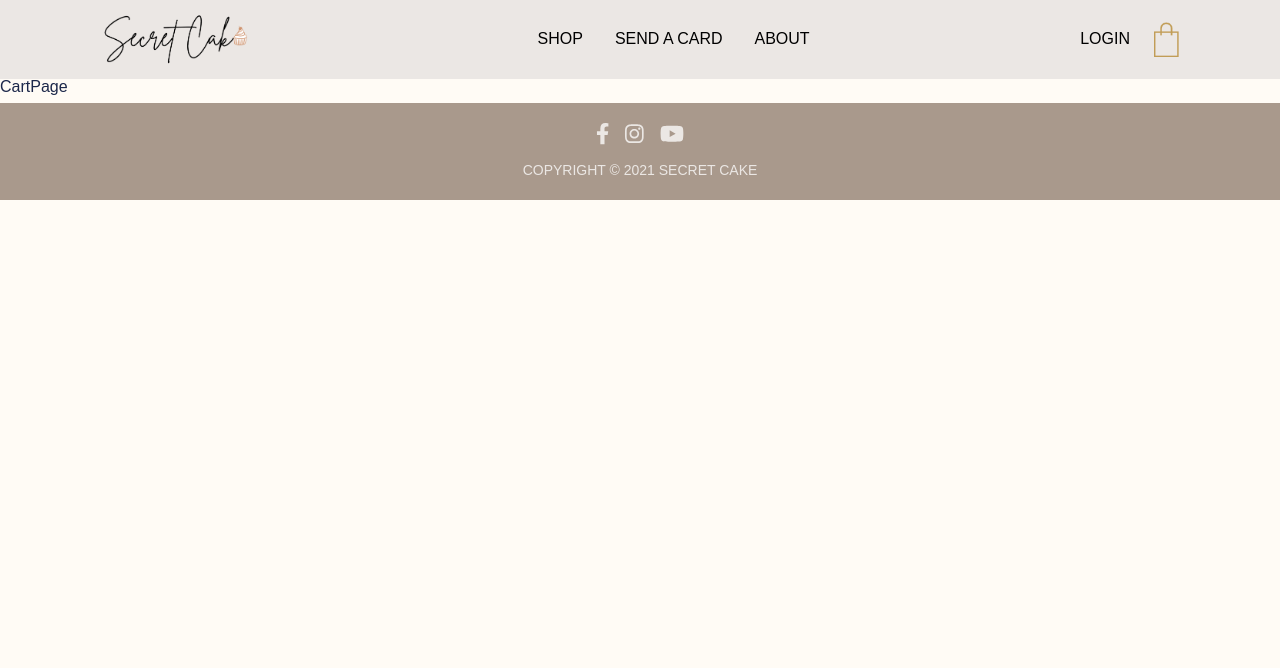
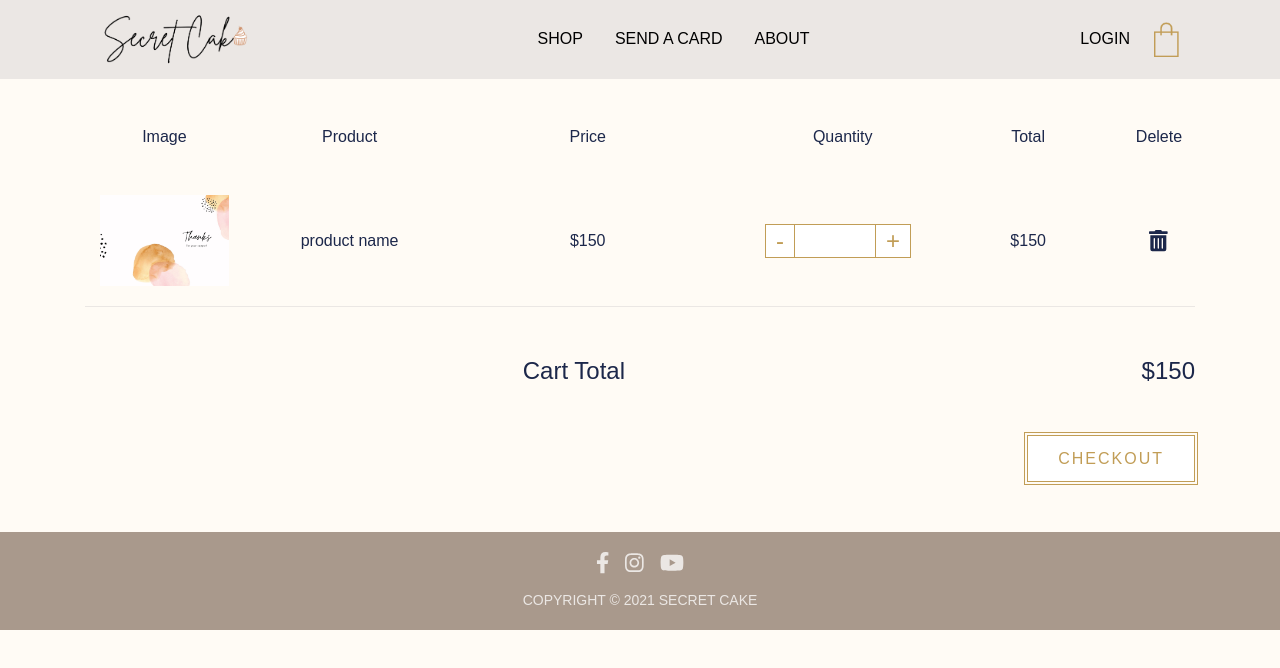
Before and after one commit to iris1114/react-website, a React (Create React App) app: page /cart in a window 1280 px wide. Shown: the top 668 px of the page. Built offline with nearby package versions, Linux system fonts and the light colour scheme; no server answers.

Commit message:
cart page

```diff
--- a/src/App.jsx
+++ b/src/App.jsx
@@ -13,6 +13,7 @@ import Footer from "./components/common/Footer";
 import ProductPage from "./pages/ProductPage";
 import MemberPage from "./pages/MemberPage";
 import SignUpPage from "./pages/SignUpPage";
+import CompletePage from "./pages/CompletePage";
 
 const App = () => {
   return (
@@ -46,6 +47,9 @@ const App = () => {
         <Route path="/member" exact>
           <MemberPage />
         </Route>
+        <Route path="/complete" exact>
+          <CompletePage />
+        </Route>
       </Switch>
       <Footer />
     </BrowserRouter>
--- /dev/null
+++ b/src/components/cart/CartItemBlock.jsx
@@ -0,0 +1,40 @@
+import React from "react";
+import styled from "styled-components";
+import defaultCard from "../../images/card/defaultFront.jpg";
+import ProductCouterInput from "../../components/product/ProductCouterInput";
+import { FontAwesomeIcon } from "@fortawesome/react-fontawesome";
+import { faTrashAlt } from "@fortawesome/free-solid-svg-icons";
+import { COLOR } from "../../utils/styles";
+
+const CartItemBlock = ({ quantity }) => {
+  return (
+    <StyledCartItemBlock>
+      <div className="row align-items-center text-center">
+        <div className="col-12 col-md-7 mb-3 mb-md-0  d-flex align-items-center">
+          <div className="col-5 col-md-3">
+            <img src={defaultCard} alt="item" />
+          </div>
+          <div className="col-5 col-md-4">product name</div>
+          <div className="col-2 col-md-5">$150 </div>
+        </div>
+        <div className="col-12 col-md-5 d-flex align-items-center justify-content-center">
+          <div className="col-5 col-md-5">
+            <ProductCouterInput quantity={quantity} />
+          </div>
+          <div className="col-5 col-md-5">$150</div>
+          <div className="col-2 col-md-2 cursor-pointer">
+            <FontAwesomeIcon icon={faTrashAlt} size="lg" />
+          </div>
+        </div>
+      </div>
+    </StyledCartItemBlock>
+  );
+};
+
+const StyledCartItemBlock = styled.div`
+  margin: 30px 0px;
+  padding: 20px 0px;
+  border-bottom: 1px solid ${COLOR.nude};
+`;
+
+export default CartItemBlock;
--- a/src/components/product/ProductCouterInput.jsx
+++ b/src/components/product/ProductCouterInput.jsx
@@ -45,12 +45,17 @@ const StyledProductCouterInput = styled.div`
   input {
     border: 1px solid ${COLOR.gold};
     height: 34px;
-    width: 130px;
+    width: 80px;
     border-right: 0px;
     border-left: 0px;
     text-align: center;
     color: ${COLOR.gold};
   }
+  input::-webkit-outer-spin-button,
+  input::-webkit-inner-spin-button {
+  -webkit-appearance: none;
+  margin: 0;
+
 `;
 
 export default ProductCouterInput;
--- a/src/index.css
+++ b/src/index.css
@@ -284,6 +284,9 @@ img {
 .custom-switch {
   padding: 0px;
 }
+.cursor-pointer {
+  cursor: pointer;
+}
 
 @import url("https://fonts.googleapis.com/css2?family=Montserrat+Alternates&family=Montserrat:wght@400&display=swap");
 @import url("https://fonts.googleapis.com/css2?family=Caveat:wght@500&display=swap");
--- /dev/null
+++ b/src/pages/CartPage/CartTitleSection.jsx
@@ -0,0 +1,21 @@
+import React from "react";
+
+const CartTitleSection = () => {
+  return (
+    <div className="row align-items-center text-center d-none d-md-flex">
+      <div className="col-md-7 d-flex align-items-center">
+        <div className="col-md-3">Image</div>
+        <div className="col-md-4">Product</div>
+
+        <div className="col-md-5">Price</div>
+      </div>
+      <div className="col-md-5 d-flex align-items-center justify-content-center">
+        <div className="col-md-5">Quantity</div>
+        <div className="col-md-5">Total</div>
+        <div className="col-md-2">Delete</div>
+      </div>
+    </div>
+  );
+};
+
+export default CartTitleSection;
--- /dev/null
+++ b/src/pages/CartPage/CartTotalSection.jsx
@@ -0,0 +1,18 @@
+import React from "react";
+import Button from "../../components/common/Button";
+
+const CartTotalSection = () => {
+  return (
+    <>
+      <div className="row align-items-center text-right mb-5 mt-5">
+        <div className="col-md-6 f-lg-2xl">Cart Total</div>
+        <div className="col-md-6 f-lg-2xl">$150</div>
+      </div>
+      <div className="text-right">
+        <Button text="checkout" />
+      </div>
+    </>
+  );
+};
+
+export default CartTotalSection;
--- a/src/pages/CartPage/index.jsx
+++ b/src/pages/CartPage/index.jsx
@@ -1,7 +1,22 @@
 import React from "react";
+import CartItemBlock from "../../components/cart/CartItemBlock";
+import CartTitleSection from "./CartTitleSection";
+import styled from "styled-components";
+import CartTotalSection from "./CartTotalSection";
 
 const CartPage = () => {
-  return <div>CartPage</div>;
+  return (
+    <StyledCartPage>
+      <div className="container">
+        <CartTitleSection />
+        <CartItemBlock />
+        <CartTotalSection />
+      </div>
+    </StyledCartPage>
+  );
 };
 
+const StyledCartPage = styled.main`
+  padding: 50px 0px;
+`;
 export default CartPage;
--- /dev/null
+++ b/src/pages/CompletePage.jsx
@@ -0,0 +1,27 @@
+import React from "react";
+import Button from "../components/common/Button";
+import { Link } from "react-router-dom";
+import styled from "styled-components";
+
+const CompletePage = () => {
+  return (
+    <StyledCompletePage>
+      <div className="container">
+        <div className="text-center">
+          <p className="f-lg-4xl mb-5">Congratulations!</p>
+          <p className="f-lg-4xl mb-5">Your Order Was Successful!</p>
+          <Link to="/shop/">
+            <Button text="back to Shop" variant="primary" />
+          </Link>
+        </div>
+      </div>
+    </StyledCompletePage>
+  );
+};
+
+const StyledCompletePage = styled.section`
+  height: 80vh;
+  padding: 100px 0px;
+`;
+
+export default CompletePage;
--- a/src/pages/ErrorPage.jsx
+++ b/src/pages/ErrorPage.jsx
@@ -1,9 +1,11 @@
 import React from "react";
 import Button from "../components/common/Button";
 import { Link } from "react-router-dom";
+import styled from "styled-components";
 
 const ErrorPage = () => {
   return (
+    <StyledErrorPage>
       <div className="container">
         <div className="text-center">
           <p className="f-lg-4xl mb-5">Somethings wrong!</p>
@@ -12,7 +14,13 @@ const ErrorPage = () => {
           </Link>
         </div>
       </div>
+    </StyledErrorPage>
   );
 };
 
+const StyledErrorPage = styled.section`
+  height: 80vh;
+  padding: 100px 0px;
+`;
+
 export default ErrorPage;
```
Also changed, not shown: src/pages/LoadingPage.jsx (deleted), 1 other file (tests, documents, lock files or other folders). Lines whose indentation alone changed are shown as unchanged.
